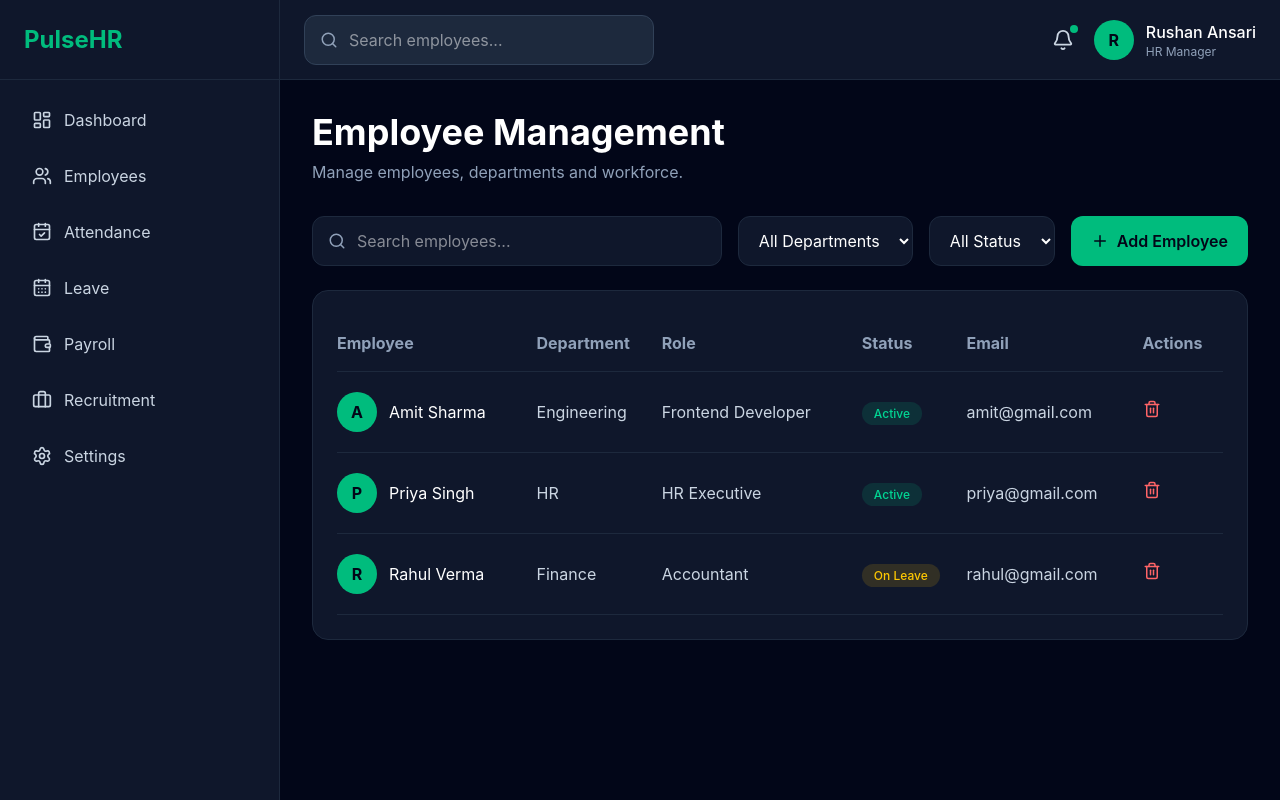
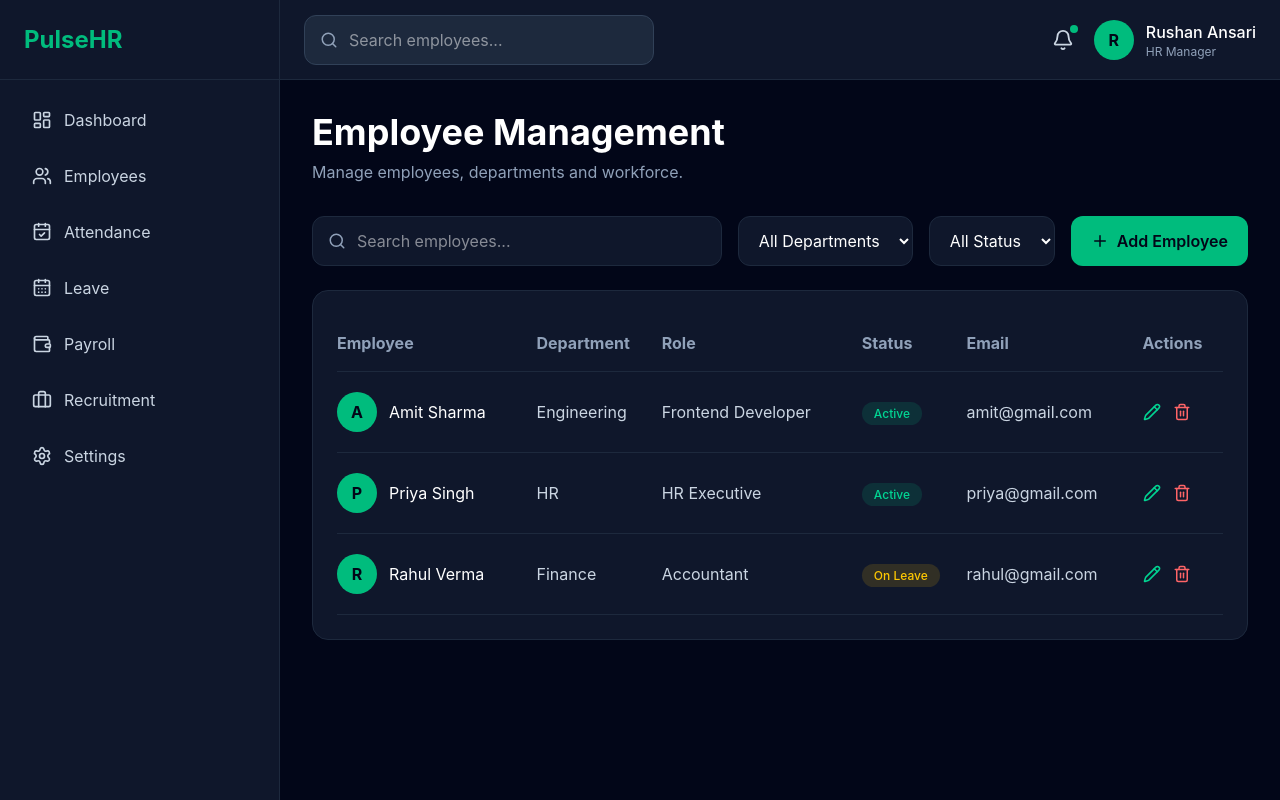
Before and after one commit to RushanAnsari/pulseHr, a React (Vite) app: page / in a window 1280 px wide. Built offline with nearby package versions, Linux system fonts and the light colour scheme.

Commit message:
employee basic crud operation completed

```diff
--- a/src/components/employees/AddEmployeeModal.jsx
+++ b/src/components/employees/AddEmployeeModal.jsx
@@ -1,13 +1,8 @@
-import { useState } from "react";
+import { useState, useEffect } from "react";
 import { X } from "lucide-react";
 
-function AddEmployeeModal({
-  isOpen,
-  onClose,
-  onSave,
-}) {
-  const [formData, setFormData] =
-    useState({
+function AddEmployeeModal({ isOpen, onClose, onSave, editingEmployee }) {
+  const [formData, setFormData] = useState({
     name: "",
     email: "",
     phone: "",
@@ -15,6 +10,21 @@ function AddEmployeeModal({
     department: "Engineering",
     status: "Active",
   });
+
+  useEffect(() => {
+    if (editingEmployee) {
+      setFormData(editingEmployee);
+    } else {
+      setFormData({
+        name: "",
+        email: "",
+        phone: "",
+        role: "",
+        department: "Engineering",
+        status: "Active",
+      });
+    }
+  }, [editingEmployee]);
 
   if (!isOpen) return null;
 
@@ -26,14 +36,16 @@ function AddEmployeeModal({
   };
 
   const handleSave = () => {
-    if (
-      !formData.name.trim() ||
-      !formData.email.trim()
-    )
-      return;
+    if (!formData.name.trim() || !formData.email.trim()) return;
 
+    if (editingEmployee) {
+      onSave({
+        ...formData,
+        id: editingEmployee.id,
+      });
+    } else {
       onSave(formData);
-
+    }
     setFormData({
       name: "",
       email: "",
@@ -83,7 +95,7 @@ function AddEmployeeModal({
           "
         >
           <h2 className="text-2xl font-bold text-white">
-            Add Employee
+            {editingEmployee ? "Edit Employee" : "Add Employee"}
           </h2>
 
           <button
@@ -252,7 +264,7 @@ function AddEmployeeModal({
               hover:bg-emerald-400
             "
           >
-            Save Employee
+            {editingEmployee ? "Update Employee" : "Save Employee"}
           </button>
         </div>
       </div>
--- a/src/components/employees/EmployeeHeader.jsx
+++ b/src/components/employees/EmployeeHeader.jsx
@@ -1,6 +1,6 @@
 import { Search, Plus } from "lucide-react";
 
-function EmployeeHeader({onAddEmployee}){
+function EmployeeHeader({onAddEmployee, searchTerm, setSearchTerm, departmentFilter, setDepartmentFilter, statusFilter, setStatusFilter, }){
     return (
         <>
             <div className="mb-8">
@@ -26,6 +26,8 @@ function EmployeeHeader({onAddEmployee}){
             <input
               type="text"
               placeholder="Search employees..."
+              value={searchTerm}
+              onChange={(e) => setSearchTerm(e.target.value)}
               className="
                 w-full
                 bg-slate-900
@@ -44,6 +46,10 @@ function EmployeeHeader({onAddEmployee}){
           {/* Department */}
 
           <select
+            value={departmentFilter}
+            onChange={(e) => setDepartmentFilter(
+              e.target.value
+            )}
             className="
               bg-slate-900
               border
@@ -64,6 +70,8 @@ function EmployeeHeader({onAddEmployee}){
           {/* Status */}
 
           <select
+            value={statusFilter}
+            onChange={(e) => setStatusFilter(e.target.value)}
             className="
               bg-slate-900
               border
--- a/src/components/employees/EmployeeTable.jsx
+++ b/src/components/employees/EmployeeTable.jsx
@@ -1,8 +1,9 @@
-import { Trash2 } from "lucide-react";
+import { Trash2, Pencil } from "lucide-react";
 
 function EmployeeTable({
   employees,
   onDelete,
+  onEdit,
 }) {
   return (
     <div className="bg-slate-900 border border-slate-800 rounded-2xl p-6">
@@ -103,6 +104,12 @@ function EmployeeTable({
                 </td>
 
                 <td>
+                  <div className="flex gap-3">
+                    <button onClick={() => onEdit(employee)}
+                      className="text-emerald-400 hover:text-emerald-300"
+                      >
+                        <Pencil size={18}/>
+                      </button>
                   <button
                     onClick={() =>
                       onDelete(employee.id)
@@ -115,6 +122,7 @@ function EmployeeTable({
                   >
                     <Trash2 size={18} />
                   </button>
+                  </div>
                 </td>
               </tr>
             ))}
--- a/src/pages/employees/Employees.jsx
+++ b/src/pages/employees/Employees.jsx
@@ -1,4 +1,4 @@
-import { useState } from "react";
+import { useState, useEffect } from "react";
 
 import DashboardLayout from "../../layouts/DashboardLayout";
 import EmployeeHeader from "../../components/employees/EmployeeHeader";
@@ -7,8 +7,9 @@ import AddEmployeeModal from "../../components/employees/AddEmployeeModal";
 
 function Employees() {
   const [isModalOpen, setIsModalOpen] = useState(false);
-
-  const [employees, setEmployees] = useState([
+  const [searchTerm, setSearchTerm] = useState("");
+  const [editingEmployee, setEditingEmployee] = useState(null);
+  const defaultEmployees = [
     {
       id: 1,
       name: "Amit Sharma",
@@ -33,7 +34,16 @@ function Employees() {
       role: "Accountant",
       status: "On Leave",
     },
-  ]);
+  ];
+  const [employees, setEmployees] = useState(() => {
+    const savedEmployees = localStorage.getItem("pulsehr-employees");
+
+    return savedEmployees ? JSON.parse(savedEmployees) : defaultEmployees;
+  });
+
+  useEffect(() => {
+    localStorage.setItem("pulsehr-employees", JSON.stringify(employees));
+  }, [employees]);
 
   const addEmployee = (employee) => {
     setEmployees((prev) => [
@@ -45,27 +55,59 @@ function Employees() {
     ]);
   };
 
+  const [departmentFilter, setDepartmentFilter] = useState("All Departments");
+  const [statusFilter, setStatusFilter] = useState("All Status");
   const deleteEmployee = (id) => {
+    setEmployees((prev) => prev.filter((emp) => emp.id !== id));
+  };
+
+  const updateEmployee = (updatedEmployee) => {
     setEmployees((prev) =>
-      prev.filter((emp) => emp.id !== id)
+      prev.map((emp) =>
+        emp.id === updatedEmployee.id ? updatedEmployee : emp,
+      ),
     );
   };
+  const filteredEmployees = employees.filter((employee) => {
+    const matchesSearch = employee.name
+      .toLowerCase()
+      .includes(searchTerm.toLowerCase());
+
+    const matchesDepartment =
+      departmentFilter === "All Departments" ||
+      employee.department === departmentFilter;
+
+    const matchesStatus =
+      statusFilter === "All Status" || employee.status === statusFilter;
+
+    return matchesSearch && matchesDepartment && matchesStatus;
+  });
 
   return (
     <DashboardLayout>
       <EmployeeHeader
         onAddEmployee={() => setIsModalOpen(true)}
+        searchTerm={searchTerm}
+        setSearchTerm={setSearchTerm}
+        departmentFilter={departmentFilter}
+        setDepartmentFilter={setDepartmentFilter}
+        statusFilter={statusFilter}
+        setStatusFilter={setStatusFilter}
       />
 
-      <EmployeeTable
-        employees={employees}
-        onDelete={deleteEmployee}
-      />
+      <EmployeeTable employees={filteredEmployees} onDelete={deleteEmployee}
+      onEdit={setEditingEmployee} />
 
       <AddEmployeeModal
-        isOpen={isModalOpen}
-        onClose={() => setIsModalOpen(false)}
-        onSave={addEmployee}
+        isOpen={isModalOpen || editingEmployee !== null}
+        onClose={() => {
+          setIsModalOpen(false);
+          setEditingEmployee(null);
+        }}
+        onSave={
+          editingEmployee ? updateEmployee : addEmployee
+        }
+        editingEmployee={editingEmployee}
       />
     </DashboardLayout>
   );
```
Lines whose indentation alone changed are shown as unchanged.
